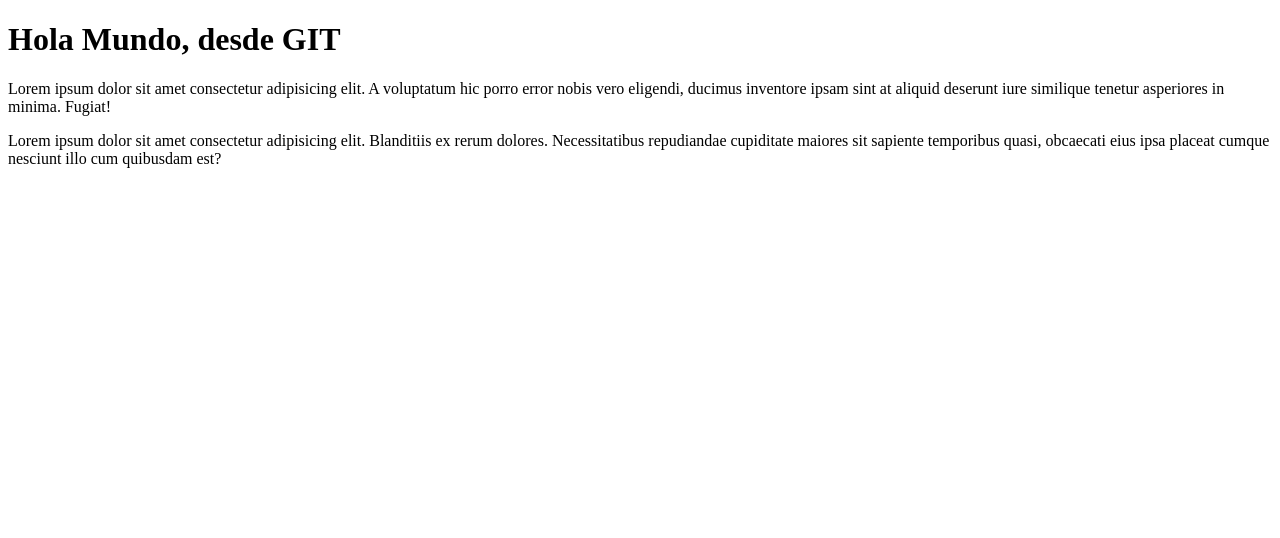
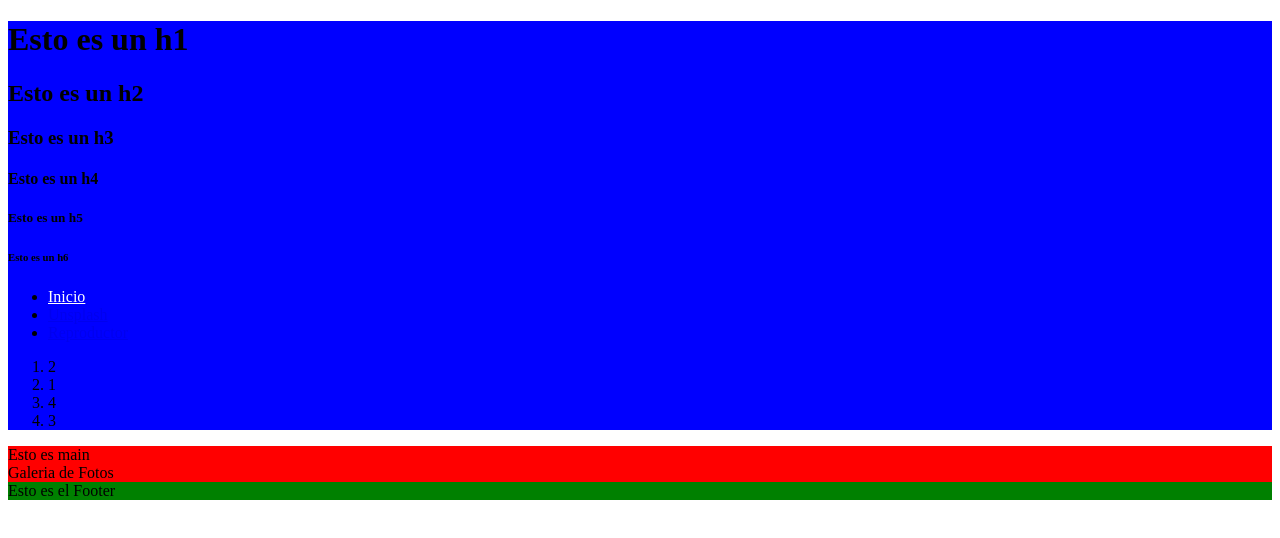
Before and after one commit to RoyalMasterDevs/jobarv_FullStackMarzo, a plain HTML site: page index.html in a window 1280 px wide. Drawn offline with Linux system fonts and the light colour scheme.

Commit message:
Estructura basica

```diff
--- a/index.html
+++ b/index.html
@@ -1,19 +1,62 @@
 <!DOCTYPE html>
-<html lang="en">
+<html lang="es">
 
 <head>
   <meta charset="UTF-8">
   <meta name="viewport" content="width=device-width, initial-scale=1.0">
-  <title>Document</title>
+  <meta name="description" content="Nuestro negocio se enfoca en ropa de alta calidad">
+
+  <title>Mi primer página HTML</title>
+  <title>Pagina de Ropa</title>
+  <title>Contacto</title>
+  <title>Nosotros</title>
 </head>
 
 <body>
-  <h1>Hola Mundo, desde GIT</h1>
-  <p>Lorem ipsum dolor sit amet consectetur adipisicing elit. A voluptatum hic porro error nobis vero eligendi, ducimus
-    inventore ipsam sint at aliquid deserunt iure similique tenetur asperiores in minima. Fugiat!</p>
-  <p>Lorem ipsum dolor sit amet consectetur adipisicing elit. Blanditiis ex rerum dolores. Necessitatibus repudiandae
-    cupiditate maiores sit sapiente temporibus quasi, obcaecati eius ipsa placeat cumque nesciunt illo cum quibusdam
-    est?</p>
+  <header style="background:blue;">
+    <div>
+      <!-- HEADER -->
+      <!-- SEO. Tus páginas solo pueden tener 1 h1 cada una -->
+      <!-- SEO. Puedes tener varios h2-h6, pero deben ir en orden -->
+      <h1>Esto es un h1</h1>
+      <h2>Esto es un h2</h2>
+      <h3>Esto es un h3</h3>
+      <h4>Esto es un h4</h4>
+      <h5>Esto es un h5</h5>
+      <h6>Esto es un h6</h6>
+    </div>
+
+    <nav>
+      <ul>
+        <!-- LISTA DESORGANIZADA -->
+        <!-- Elementos Links -->
+        <li><a href="./index.html" style="color:white;"> Inicio </a></li>
+        <li><a href="https://unsplash.com/s/photos/purple-space">Unsplash</a> </li>
+        <li><a href="./reproductor/index.html">Reproductor</a></li>
+      </ul>
+      <!-- LISTA ORDENADA -->
+      <ol>
+        <li>2</li>
+        <li>1</li>
+        <li>4</li>
+        <li>3</li>
+      </ol>
+    </nav>
+  </header>
+  <main style="background: red;">
+    <div>Esto es main</div>
+
+    <div>Galeria de Fotos</div>
+
+
+  </main>
+  <footer style="background: green;">
+    <div>Esto es el Footer</div>
+    <section>
+      <!-- FORMULARIO -->
+      <!-- ESTO ES UN COMENTARIO -->
+    </section>
+  </footer>
 </body>
 
 </html>
```
